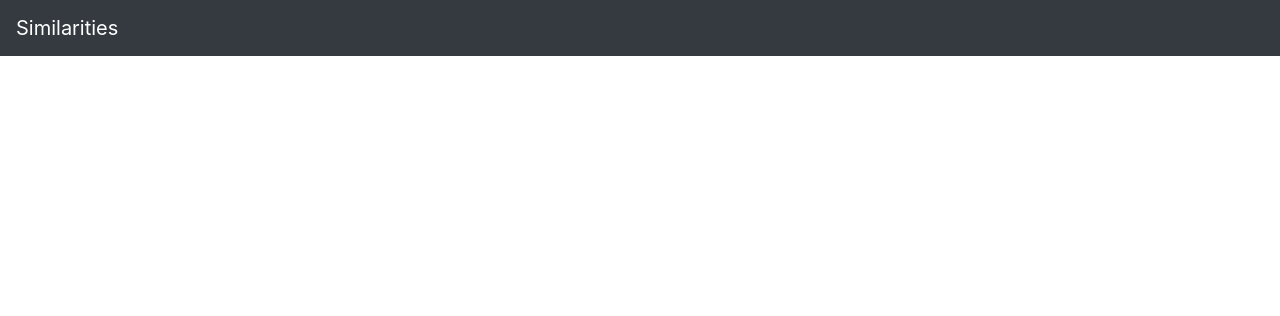
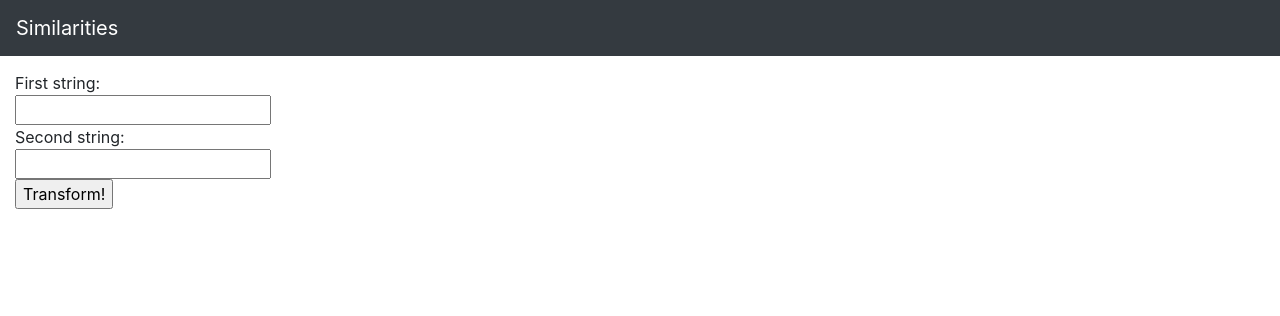
Before and after one commit to zseen/cs50, a Flask app: page / in a window 1280 px wide. Shown: the top 316 px of the page. Run offline with Flask 2, Linux system fonts and the light colour scheme; some libraries are stand-ins or nearby versions.

Commit message:
Week5 - Complete index.html, have two text fields and a submit button

```diff
--- a/Week5/similarities_more/templates/index.html
+++ b/Week5/similarities_more/templates/index.html
@@ -2,6 +2,10 @@
 
 {% block body %}
 
-    <!-- TODO -->
+    <form action="/score" method="post" >
+        First string: <br><input type="text" name="string1"><br>
+        Second string: <br><input type="text" name="string2"><br>
+        <button type="submit">Transform!</button>
+    </form>
 
 {% endblock %}
```
